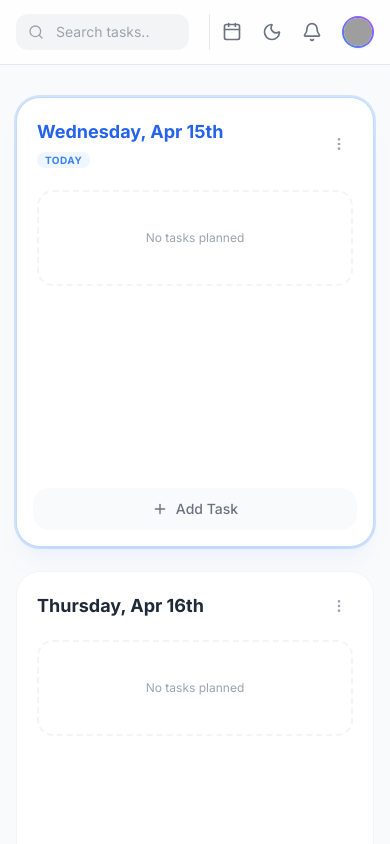
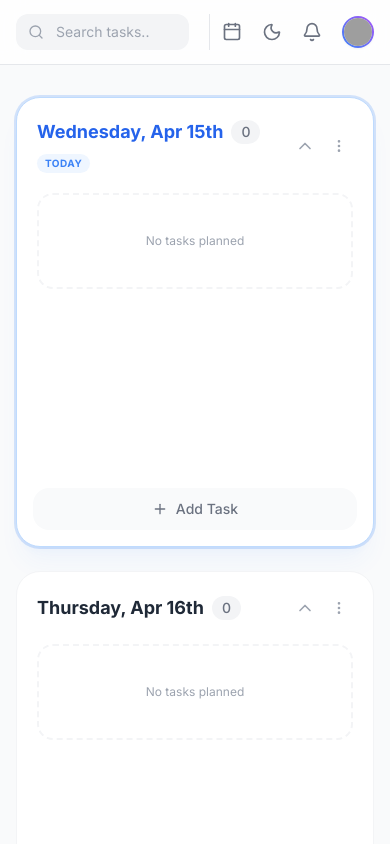
Before and after one commit to prashant-1012/daily-planner-app, a React (Vite) app: page / in a window 390 px wide. Shown: the top 844 px of the page. Built offline with nearby package versions, Linux system fonts and the light colour scheme; grey boxes are pictures that could not be loaded.

Commit message:
added cards collapsible on mobile

```diff
--- a/src/features/calendar/DayCard.jsx
+++ b/src/features/calendar/DayCard.jsx
@@ -1,8 +1,8 @@
 import React, { useState, useRef, useEffect } from 'react';
 import { useDispatch } from 'react-redux';
-import { Plus, MoreVertical, X } from 'lucide-react';
+import { Plus, MoreVertical, X, ChevronDown } from 'lucide-react';
 import { AnimatePresence } from 'framer-motion';
-import { formatDayHeader, isToday, formatDateKey } from '../../utils/dateHelpers';
+import { formatDayHeader, isToday, isTomorrow, formatDateKey } from '../../utils/dateHelpers';
 import { addTask } from '../tasks/taskSlice';
 import TaskItem from '../tasks/TaskItem';
 
@@ -10,8 +10,10 @@ import TaskItem from '../tasks/TaskItem';
 const DayCard = ({ date, tasks = [] }) => {
   const dispatch = useDispatch();
   const isCurrentDay = isToday(date);
+  const isNextDay = isTomorrow(date);
   const [isAdding, setIsAdding] = useState(false);
   const [taskTitle, setTaskTitle] = useState('');
+  const [isExpanded, setIsExpanded] = useState(isCurrentDay || isNextDay);
   const inputRef = useRef(null);
 
   // Auto-focus the input when entering "add mode"
@@ -46,32 +48,58 @@ const DayCard = ({ date, tasks = [] }) => {
     }
   };
 
+  const toggleExpand = () => {
+    setIsExpanded(prev => !prev);
+  };
+
   return (
-    <div className={`flex flex-col min-h-[450px] bg-white dark:bg-gray-900 rounded-3xl border transition-all duration-300 group
+    <div className={`flex flex-col bg-white dark:bg-gray-900 rounded-3xl border transition-all duration-300 group
+      ${isExpanded ? 'min-h-[450px] md:min-h-[450px]' : 'min-h-fit md:min-h-[450px]'}
       ${isCurrentDay
         ? 'ring-2 ring-blue-500/20 border-blue-200 dark:border-blue-900/50 shadow-xl shadow-blue-500/5'
         : 'border-gray-100 dark:border-gray-800 hover:border-gray-200 dark:hover:border-gray-700 hover:shadow-lg'
       }`}>
 
       {/* Card Header */}
-      <div className="p-5 flex items-center justify-between">
-        <div>
+      <div
+        className="p-5 flex items-center justify-between cursor-pointer md:cursor-default"
+        onClick={toggleExpand}
+      >
+        <div className="flex items-center flex-wrap gap-2">
           <h3 className={`font-bold text-lg dark:text-gray-100 ${isCurrentDay ? 'text-blue-600' : 'text-gray-800'}`}>
             {formatDayHeader(date)}
           </h3>
+          <span className="text-sm font-medium text-gray-500 bg-gray-100 dark:bg-gray-800 px-2.5 py-0.5 rounded-full flex items-center justify-center">
+            {tasks.length}
+          </span>
           {isCurrentDay && (
             <span className="text-[10px] font-bold uppercase tracking-wider text-blue-500 bg-blue-50 dark:bg-blue-900/30 px-2 py-0.5 rounded-full">
               Today
             </span>
           )}
         </div>
-        <button className="p-1.5 text-gray-400 hover:text-gray-600 dark:hover:text-gray-200 hover:bg-gray-50 dark:hover:bg-gray-800 rounded-lg transition-colors">
+        <div className="flex items-center gap-1">
+          <button className="md:hidden p-1.5 text-gray-400 hover:text-gray-600 dark:hover:text-gray-200 rounded-lg transition-transform duration-300">
+            <ChevronDown className={`w-5 h-5 transition-transform duration-300 ${isExpanded ? 'rotate-180' : ''}`} />
+          </button>
+          <button
+            className="p-1.5 text-gray-400 hover:text-gray-600 dark:hover:text-gray-200 hover:bg-gray-50 dark:hover:bg-gray-800 rounded-lg transition-colors"
+            onClick={(e) => e.stopPropagation()}
+          >
             <MoreVertical className="w-4 h-4" />
           </button>
         </div>
+      </div>
 
+      {/* Expandable Task List & Add Button Container */}
+      <div
+        className={`grid transition-[grid-template-rows,opacity] duration-300 ease-in-out md:grid-rows-[1fr] md:opacity-100 md:flex-1 ${
+          isExpanded ? 'grid-rows-[1fr] opacity-100 flex-1' : 'grid-rows-[0fr] opacity-0'
+        }`}
+      >
+        <div className="overflow-hidden flex flex-col h-full min-h-0">
           {/* Task List */}
-      <div className="flex-1 px-5 space-y-3 overflow-y-auto max-h-[350px] custom-scrollbar pb-4">
+          <div className="flex-1 px-5 space-y-3 overflow-y-auto max-h-[350px] custom-scrollbar pb-4" onClick={(e) => e.stopPropagation()}>
             <AnimatePresence mode="popLayout" initial={false}>
               {tasks.length > 0 ? (
                 tasks.map(task => (
@@ -87,9 +115,11 @@ const DayCard = ({ date, tasks = [] }) => {
             </AnimatePresence>
           </div>
 
-
           {/* Add Task Input / Button */}
-      <div className="p-4 mt-auto">
+          <div
+            className="p-4 mt-auto"
+            onClick={(e) => e.stopPropagation()}
+          >
             {isAdding ? (
               <div className="relative animate-in fade-in slide-in-from-bottom-2 duration-200">
                 <input
@@ -120,6 +150,8 @@ const DayCard = ({ date, tasks = [] }) => {
             )}
           </div>
         </div>
+      </div>
+    </div>
   );
 };
 
--- a/src/utils/dateHelpers.js
+++ b/src/utils/dateHelpers.js
@@ -40,6 +40,15 @@ export const isToday = (date) => {
 };
 
 /**
+ * Checks if a date is tomorrow.
+ * @param {Date} date
+ * @returns {boolean}
+ */
+export const isTomorrow = (date) => {
+  return isSameDay(date, startOfTomorrow());
+};
+
+/**
  * Formats a date to a standard string for Redux storage.
  * @param {Date} date
  * @returns {string} - e.g., "2024-06-12"
```
Lines whose indentation alone changed are shown as unchanged.
